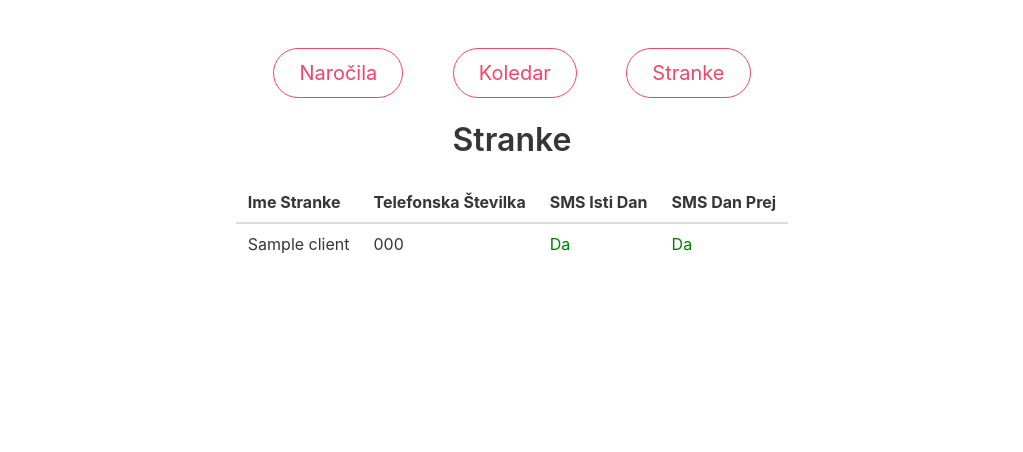
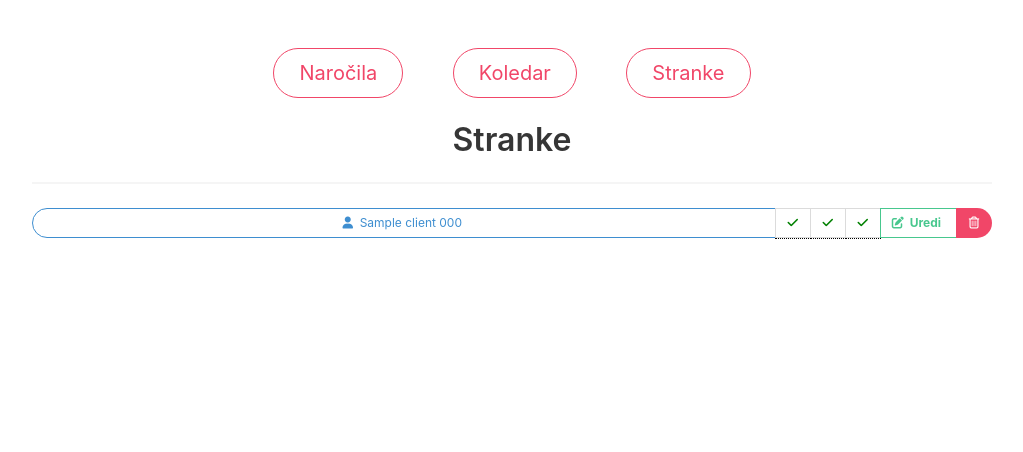
Before and after one commit to Zvmcevap/GingerAlerts, a Flask app: page /clients in a window 1280 px wide. Shown: the part 52-504 px from the top of the page, without its empty margins (128-1151 px from the left). Run offline with Flask 2, Linux system fonts and the light colour scheme; a user stored in the database is signed in; tables that the repository leaves empty hold one stand-in row (values such as "Sample post"); some libraries are stand-ins or nearby versions.

Commit message:
Client list updated, added editing and deleting clients

```diff
--- /dev/null
+++ b/app/appointments/templates/_appointment_list_item.html
@@ -0,0 +1,3 @@
+{% macro appointment_list_item(appointment) %}
+
+{% endmacro %}
--- a/app/appointments/templates/appointments.html
+++ b/app/appointments/templates/appointments.html
@@ -1,6 +1,7 @@
 {% extends "base.html" %}
 
 {% block content %}
+    {% from "_appointment_list_item.html" import appointment_list_item %}
     <h1 class="title has-text-centered">
         Naročila
     </h1>
--- a/app/clients/routes.py
+++ b/app/clients/routes.py
@@ -15,6 +15,7 @@ clients_bp = Blueprint('clients_bp', __name__,
 @login_required
 def clients():
     client_list = db.session.query(Client).filter(Client.user == current_user).order_by(Client.name).all()
+
     return render_template('clients.html', client_list=client_list)
 
 
@@ -32,6 +33,7 @@ def add_client_post():
 
     client_name = client_form.name.data
     client_phone = client_form.phone.data
+    client_now_sms = client_form.now_sms.data
     client_same_day_sms = client_form.same_day_sms.data
     client_day_before_sms = client_form.day_before_sms.data
 
@@ -44,6 +46,7 @@ def add_client_post():
         new_client = Client(
             name=client_name,
             phone="+386" + client_phone,
+            now_sms=client_now_sms,
             same_day_sms=client_same_day_sms,
             day_before_sms=client_day_before_sms,
             user=current_user
@@ -54,3 +57,57 @@ def add_client_post():
         return redirect(url_for('clients_bp.clients'))
 
     return render_template('add_client.html', client_form=client_form)
+
+
+@clients_bp.route('/delete_client/<client_id>')
+@login_required
+def delete_client(client_id):
+    Client.query.filter(Client.id == int(client_id)).delete()
+    db.session.commit()
+    return redirect(url_for('clients_bp.clients'))
+
+
+@clients_bp.route('/update_client/<client_id>', methods=['GET'])
+@login_required
+def update_client(client_id):
+    client = Client.query.filter(Client.id == int(client_id)).first()
+    client_form = AddClientForm()
+
+    client_form.name.data = client.name
+    client_form.phone.data = client.phone[4:]
+    client_form.now_sms.data = client.now_sms
+    client_form.same_day_sms.data = client.same_day_sms
+    client_form.day_before_sms.data = client.day_before_sms
+
+    return render_template('add_client.html', client_form=client_form, client=client)
+
+
+@clients_bp.route('/update_client/<client_id>', methods=['POST'])
+@login_required
+def update_client_post(client_id):
+    client_form = AddClientForm()
+
+    client_name = client_form.name.data
+    client_phone = client_form.phone.data
+    client_now_sms = client_form.now_sms.data
+    client_same_day_sms = client_form.same_day_sms.data
+    client_day_before_sms = client_form.day_before_sms.data
+
+    if client_form.validate_on_submit():
+        client = Client.query.filter((Client.name == client_name) | (Client.phone == client_phone)).first()
+
+        if client and client.id != int(client_id):
+            flash('Ime ali telefonska zasedena pri drugi stranki!')
+            return redirect(url_for('clients_bp.update_client'))
+
+        updated_client = Client.query.filter(Client.id == int(client_id)).first()
+
+        updated_client.name = client_name
+        updated_client.phone = "+386" + client_phone
+        updated_client.now_sms = client_now_sms
+        updated_client.same_day_sms = client_same_day_sms
+        updated_client.day_before_sms = client_day_before_sms
+
+        db.session.commit()
+
+        return redirect(url_for('clients_bp.clients'))
--- /dev/null
+++ b/app/clients/templates/_client_list_item.html
@@ -0,0 +1,65 @@
+{% macro client_list_item(client) %}
+    <div class="field has-addons">
+        <div class="control is-expanded is-overlay control-name-and-tel">
+            <a class="button is-info is-rounded is-outlined is-fullwidth is-small control-name-and-tel"
+               href="{{ url_for('appointments_bp.add_appointment', client_id=client.id) }}">
+                <span class="icon"><i class="fas fa-user"></i></span>
+                <span>{{ client.name }} {{ client.phone }}</span>
+            </a>
+        </div>
+        <div class="control tooltip">
+            {% if client.now_sms %}
+                <button class="button is-rounded is-small" style="color: green" data-tooltip="SMS isti dan">
+                    <span class="icon"><i class="fas fa-check"></i></span>
+                </button>
+            {% else %}
+                <a class="button is-rounded is-small" style="color: red">
+                    <span class="icon"><i class="fas fa-times"></i></span>
+                </a>
+            {% endif %}
+            <span class="tooltiptext">Ali dobi sms takoj.</span>
+        </div>
+        <div class="control tooltip">
+            {% if client.same_day_sms %}
+                <button class="button is-rounded is-small" style="color: green" data-tooltip="SMS isti dan">
+                    <span class="icon"><i class="fas fa-check"></i></span>
+                </button>
+            {% else %}
+                <a class="button is-rounded is-small" style="color: red">
+                    <span class="icon"><i class="fas fa-times"></i></span>
+                </a>
+            {% endif %}
+            <span class="tooltiptext">Ali dobi sms isti dan.</span>
+        </div>
+        <div class="control tooltip">
+            {% if client.day_before_sms %}
+                <a class="button is-rounded is-small" style="color: green">
+                    <span class="icon"><i class="fas fa-check"></i></span>
+                </a>
+            {% else %}
+                <a class="button is-rounded is-small" style="color: red">
+                    <span class="icon"><i class="fas fa-times"></i></span>
+                </a>
+            {% endif %}
+            <span class="tooltiptext">Ali dobi sms dan prej.</span>
+        </div>
+        <div class="control">
+            <a class="button is-success is-rounded is-outlined is-small"
+               href="{{ url_for('clients_bp.update_client', client_id=client.id) }}">
+          <span class="icon is-small">
+            <i class="fas fa-edit"></i>
+          </span>
+                <span>Uredi</span>
+            </a>
+        </div>
+        <div class="control">
+            <a class="button is-danger is-rounded is-small"
+               href="{{ url_for('clients_bp.delete_client', client_id=client.id) }}"
+               onclick="return confirm('As zihr?');">
+          <span class="icon is-small">
+            <i class="far fa-trash-alt"></i>
+          </span>
+            </a>
+        </div>
+    </div>
+{% endmacro %}
--- a/app/clients/templates/clients.html
+++ b/app/clients/templates/clients.html
@@ -5,39 +5,12 @@
 {% endblock %}
 
 {% block content %}
+    {% from "_client_list_item.html" import client_list_item %}
     <h1 class="title has-text-centered">Stranke</h1>
-    <div class="table-container">
-        <table class="table is-hoverable is-scrollable">
-            <thead>
-            <tr>
-                <th>Ime Stranke</th>
-                <th>Telefonska Številka</th>
-                <th>SMS Isti Dan</th>
-                <th>SMS Dan Prej</th>
-            </tr>
-            </thead>
-            <tbody>
-            {% for client in client_list %}
-                <tr>
-                    <td>{{ client.name }}</td>
-                    <td>{{ client.phone }}</td>
-                    <td>
-                        {% if client.same_day_sms %}
-                            <h2 style="color: green">Da</h2>
-                        {% else %}
-                            <h2 style="color: red">Ne</h2>
-                        {% endif %}
-                    </td>
-                    <td>
-                        {% if client.day_before_sms %}
-                            <h2 style="color: green">Da</h2>
-                        {% else %}
-                            <h2 style="color: red">Ne</h2>
-                        {% endif %}
-                    </td>
-                </tr>
-            {% endfor %}
-            </tbody>
-        </table>
+    <div class="container is-max-desktop">
+        <hr>
+        {% for client in client_list %}
+            {{ client_list_item(client) }}
+        {% endfor %}
     </div>
 {% endblock %}
--- a/app/static/base.css
+++ b/app/static/base.css
@@ -20,3 +20,57 @@
     max-width: 35rem;
     margin: auto;
 }
+
+@media only screen and (max-width: 1000px) {
+    .control-name-and-tel {
+        width: 5rem;
+        justify-content: left;
+    }
+}
+
+ /* Tooltip container */
+.tooltip {
+  position: relative;
+  display: inline-block;
+  border-bottom: 1px dotted black; /* If you want dots under the hoverable text */
+}
+
+/* Tooltip text */
+.tooltip .tooltiptext {
+  visibility: hidden;
+  width: 120px;
+  background-color: #555;
+  color: #fff;
+  text-align: center;
+  padding: 5px 0;
+  border-radius: 6px;
+
+  /* Position the tooltip text */
+  position: absolute;
+  z-index: 1;
+  bottom: 125%;
+  left: 50%;
+  margin-left: -60px;
+
+  /* Fade in tooltip */
+  opacity: 0;
+  transition: opacity 0.3s;
+}
+
+/* Tooltip arrow */
+.tooltip .tooltiptext::after {
+  content: "";
+  position: absolute;
+  top: 100%;
+  left: 50%;
+  margin-left: -5px;
+  border-width: 5px;
+  border-style: solid;
+  border-color: #555 transparent transparent transparent;
+}
+
+/* Show the tooltip text when you mouse over the tooltip container */
+.tooltip:hover .tooltiptext {
+  visibility: visible;
+  opacity: 1;
+}
--- a/app/templates/base.html
+++ b/app/templates/base.html
@@ -8,6 +8,7 @@
     <title>Flask Auth Example</title>
     <link rel="stylesheet" href="https://cdn.jsdelivr.net/npm/bulma@0.9.3/css/bulma.min.css"/>
     <link rel="stylesheet" href="/app/static/base.css">
+    <script src="https://kit.fontawesome.com/b776fe45c0.js" crossorigin="anonymous"></script>
     {% block stylesheet %}
     {% endblock %}
 </head>
@@ -58,7 +59,8 @@
         </div>
         {% if current_user.is_authenticated %}
             <div class="buttons has-addons is-right is-bottom dodaj">
-                <a class="button is-danger is-rounded" href="{{ url_for('appointments_bp.add_appointment') }}">Dodaj naročilo</a>
+                <a class="button is-danger is-rounded" href="{{ url_for('appointments_bp.add_appointment') }}">Dodaj
+                    naročilo</a>
                 <a class="button is-danger is-rounded" href="{{ url_for('clients_bp.add_client') }}">Dodaj stranko</a>
             </div>
         {% endif %}
```
Also changed, not shown: app/appointments/routes.py (+13 -8 lines), app/clients/templates/add_client.html (+6 -2 lines).
